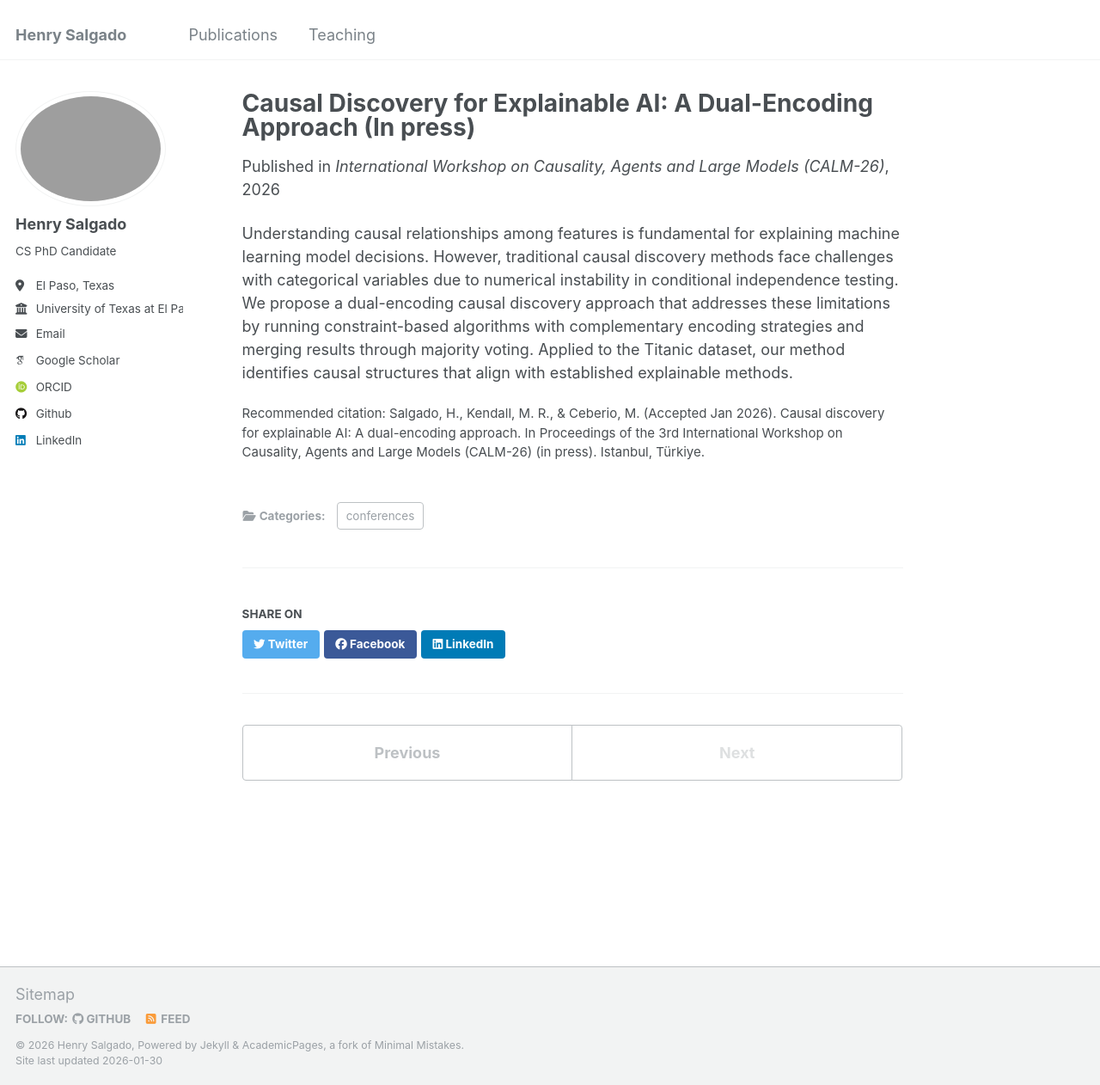
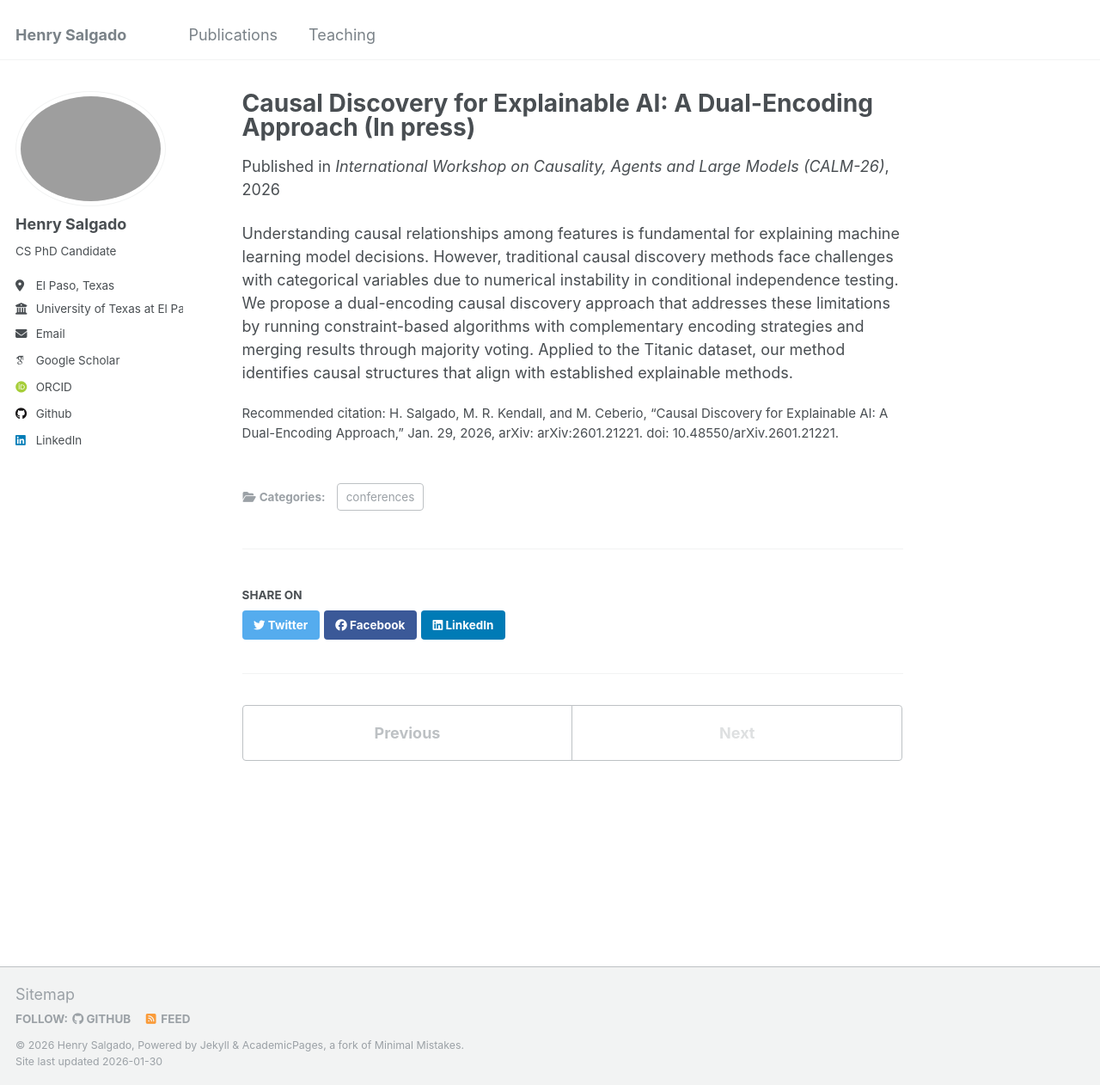
Before and after one commit to eigenhenry/eigenhenry.github.io, a Jekyll site: the page built from _publications/2026-10-01-calm-26-number-8.md, in a window 1280 px wide and 1262 px high. Shown: the whole window at 86% size. Built offline with Jekyll 4.4.1, drawn with Linux system fonts in a browser that asks for light colours; some web fonts are replaced.

Commit message:
Revise citation for CALM-26 publication
Updated citation format and details for CALM-26 publication.

```diff
--- a/_publications/2026-10-01-calm-26-number-8.md
+++ b/_publications/2026-10-01-calm-26-number-8.md
@@ -4,6 +4,7 @@ collection: publications
 category: conferences
 date: 2026-01-10
 venue: "International Workshop on Causality, Agents and Large Models (CALM-26)"
-citation: "Salgado, H., Kendall, M. R., & Ceberio, M. (Accepted Jan 2026). Causal discovery for explainable AI: A dual-encoding approach. In Proceedings of the 3rd International Workshop on Causality, Agents and Large Models (CALM-26) (in press). Istanbul, Türkiye."
+citation: " H. Salgado, M. R. Kendall, and M. Ceberio, “Causal Discovery for Explainable AI: A Dual-Encoding Approach,” Jan. 29, 2026, arXiv: arXiv:2601.21221. doi: 10.48550/arXiv.2601.21221.
+"
 ---
 Understanding causal relationships among features is fundamental for explaining machine learning model decisions. However, traditional causal discovery methods face challenges with categorical variables due to numerical instability in conditional independence testing. We propose a dual-encoding causal discovery approach that addresses these limitations by running constraint-based algorithms with complementary encoding strategies and merging results through majority voting. Applied to the Titanic dataset, our method identifies causal structures that align with established explainable methods.
```
